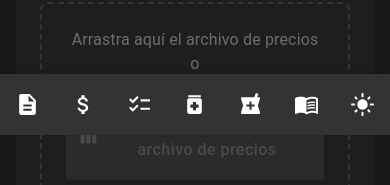
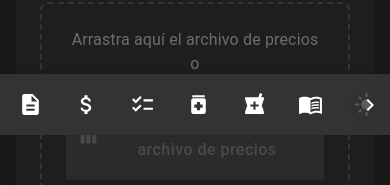
Before and after one commit to JorgeTrip/Agregar_mueble_actualizacion_precio, a React (Vite) app: page / in a window 390 px wide. Shown: the part 709-894 px from the top of the page. Built offline with nearby package versions, Linux system fonts and the light colour scheme.

Commit message:
Modifico la barra de navegacion en pantallas pequeñas, para incorporar botones chevron para desplazar los iconos a los lados, de requerirlo el ancho de pantalla

```diff
--- a/src/components/Sidebar.jsx
+++ b/src/components/Sidebar.jsx
@@ -1,4 +1,4 @@
-import React from 'react';
+import React, { useState, useRef, useEffect } from 'react';
 import { Box, Tooltip, IconButton, Switch, useMediaQuery, useTheme } from '@mui/material';
 import {
   Description as SpreadsheetIcon,
@@ -8,7 +8,9 @@ import {
   LocalPharmacy as PharmacyIcon,
   MenuBook as VademecumIcon,
   DarkMode as DarkModeIcon,
-  LightMode as LightModeIcon
+  LightMode as LightModeIcon,
+  ChevronLeft as ChevronLeftIcon,
+  ChevronRight as ChevronRightIcon
 } from '@mui/icons-material';
 
 /**
@@ -28,9 +30,86 @@ import {
 function Sidebar({ onSelect, toggleTheme, themeMode }) {
   const theme = useTheme();
   const isMobile = useMediaQuery(theme.breakpoints.down('sm'));
+  const navbarRef = useRef(null);
+  const buttonsContainerRef = useRef(null);
+  const [showLeftChevron, setShowLeftChevron] = useState(false);
+  const [showRightChevron, setShowRightChevron] = useState(false);
+  const [scrollPosition, setScrollPosition] = useState(0);
+
+  // Función para verificar si se necesitan mostrar los chevrons
+  const checkScrollButtons = () => {
+    if (isMobile && buttonsContainerRef.current && navbarRef.current) {
+      const container = navbarRef.current;
+      const content = buttonsContainerRef.current;
+
+      // Verificar si el contenido es más ancho que el contenedor
+      const needsScrolling = content.scrollWidth > container.clientWidth;
+
+      // Actualizar visibilidad de los chevrons
+      setShowLeftChevron(needsScrolling && scrollPosition > 0);
+      setShowRightChevron(needsScrolling && scrollPosition < content.scrollWidth - container.clientWidth);
+    } else {
+      setShowLeftChevron(false);
+      setShowRightChevron(false);
+    }
+  };
+
+  // Función para desplazar a la izquierda
+  const scrollLeft = () => {
+    if (buttonsContainerRef.current && navbarRef.current) {
+      const container = navbarRef.current;
+      const newPosition = Math.max(0, scrollPosition - 100);
+      buttonsContainerRef.current.scrollTo({ left: newPosition, behavior: 'smooth' });
+      setScrollPosition(newPosition);
+    }
+  };
+
+  // Función para desplazar a la derecha
+  const scrollRight = () => {
+    if (buttonsContainerRef.current && navbarRef.current) {
+      const container = navbarRef.current;
+      const content = buttonsContainerRef.current;
+      const newPosition = Math.min(
+        content.scrollWidth - container.clientWidth,
+        scrollPosition + 100
+      );
+      buttonsContainerRef.current.scrollTo({ left: newPosition, behavior: 'smooth' });
+      setScrollPosition(newPosition);
+    }
+  };
+
+  // Manejar el evento de scroll
+  const handleScroll = () => {
+    if (buttonsContainerRef.current) {
+      setScrollPosition(buttonsContainerRef.current.scrollLeft);
+      checkScrollButtons();
+    }
+  };
+
+  // Efecto para verificar si se necesitan los chevrons al montar el componente o cambiar el tamaño
+  useEffect(() => {
+    checkScrollButtons();
+    window.addEventListener('resize', checkScrollButtons);
+
+    return () => {
+      window.removeEventListener('resize', checkScrollButtons);
+    };
+  }, [isMobile]);
+
+  // Efecto para manejar el evento de scroll
+  useEffect(() => {
+    const buttonsContainer = buttonsContainerRef.current;
+    if (buttonsContainer) {
+      buttonsContainer.addEventListener('scroll', handleScroll);
+      return () => {
+        buttonsContainer.removeEventListener('scroll', handleScroll);
+      };
+    }
+  }, []);
 
   return (
     <Box
+      ref={navbarRef}
       sx={{
         width: isMobile ? '100%' : '60px', // Ancho completo en móvil, angosto en desktop
         height: isMobile ? 'auto' : 'calc(100vh - 64px)', // Restar la altura del navbar (64px)
@@ -38,7 +117,7 @@ function Sidebar({ onSelect, toggleTheme, themeMode }) {
         backgroundColor: themeMode === 'dark' ? '#333' : '#f0f0f0',
         display: 'flex',
         flexDirection: isMobile ? 'row' : 'column',
-        justifyContent: isMobile ? 'space-around' : 'flex-start',
+        justifyContent: 'flex-start', // Cambiado para permitir desplazamiento
         alignItems: 'center',
         padding: isMobile ? '10px 0' : '20px 0 10px 0', // Añadir padding inferior para dar espacio
         transition: 'all 0.3s ease',
@@ -58,6 +137,47 @@ function Sidebar({ onSelect, toggleTheme, themeMode }) {
           backgroundColor: themeMode === 'dark' ? '#555' : '#bbb',
           borderRadius: '4px',
         }
+      }}
+    >
+      {/* Chevron izquierdo para navegación en móvil */}
+      {isMobile && showLeftChevron && (
+        <IconButton
+          onClick={scrollLeft}
+          sx={{
+            position: 'absolute',
+            left: 0,
+            top: '50%',
+            transform: 'translateY(-50%)',
+            zIndex: 1001,
+            backgroundColor: themeMode === 'dark' ? 'rgba(51, 51, 51, 0.8)' : 'rgba(240, 240, 240, 0.8)',
+            '&:hover': {
+              backgroundColor: themeMode === 'dark' ? 'rgba(51, 51, 51, 0.9)' : 'rgba(240, 240, 240, 0.9)',
+            }
+          }}
+        >
+          <ChevronLeftIcon />
+        </IconButton>
+      )}
+
+      {/* Contenedor de botones con scroll horizontal en móvil */}
+      <Box
+        ref={buttonsContainerRef}
+        sx={{
+          display: 'flex',
+          flexDirection: isMobile ? 'row' : 'column',
+          alignItems: 'center',
+          justifyContent: isMobile ? 'flex-start' : 'flex-start',
+          overflowX: isMobile ? 'auto' : 'hidden',
+          overflowY: 'hidden',
+          width: isMobile ? 'calc(100% - 20px)' : '100%', // Espacio para los chevrons
+          height: '100%',
+          scrollbarWidth: 'none', // Ocultar scrollbar en Firefox
+          msOverflowStyle: 'none', // Ocultar scrollbar en IE/Edge
+          '&::-webkit-scrollbar': { // Ocultar scrollbar en Chrome/Safari
+            display: 'none',
+          },
+          padding: isMobile ? '0 10px' : 0,
+          gap: isMobile ? '15px' : 0, // Espacio entre botones en móvil
         }}
       >
         <Tooltip title="Agregar mueble a planilla de precios" arrow placement={isMobile ? "bottom" : "right"}>
@@ -113,6 +233,27 @@ function Sidebar({ onSelect, toggleTheme, themeMode }) {
           </Tooltip>
         </Box>
       </Box>
+
+      {/* Chevron derecho para navegación en móvil */}
+      {isMobile && showRightChevron && (
+        <IconButton
+          onClick={scrollRight}
+          sx={{
+            position: 'absolute',
+            right: 0,
+            top: '50%',
+            transform: 'translateY(-50%)',
+            zIndex: 1001,
+            backgroundColor: themeMode === 'dark' ? 'rgba(51, 51, 51, 0.8)' : 'rgba(240, 240, 240, 0.8)',
+            '&:hover': {
+              backgroundColor: themeMode === 'dark' ? 'rgba(51, 51, 51, 0.9)' : 'rgba(240, 240, 240, 0.9)',
+            }
+          }}
+        >
+          <ChevronRightIcon />
+        </IconButton>
+      )}
+    </Box>
   );
 }
 
```
Lines whose indentation alone changed are shown as unchanged.
